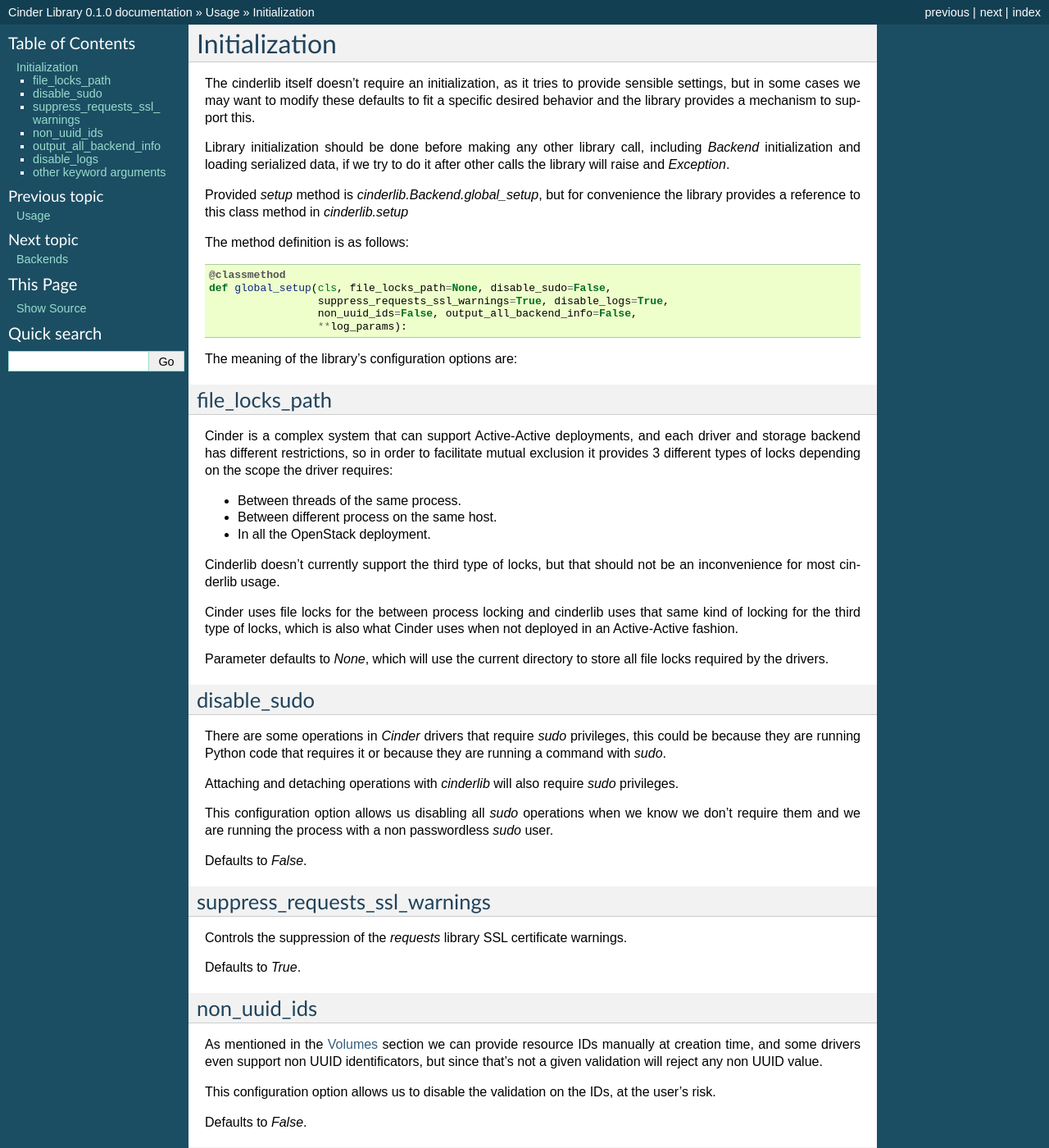
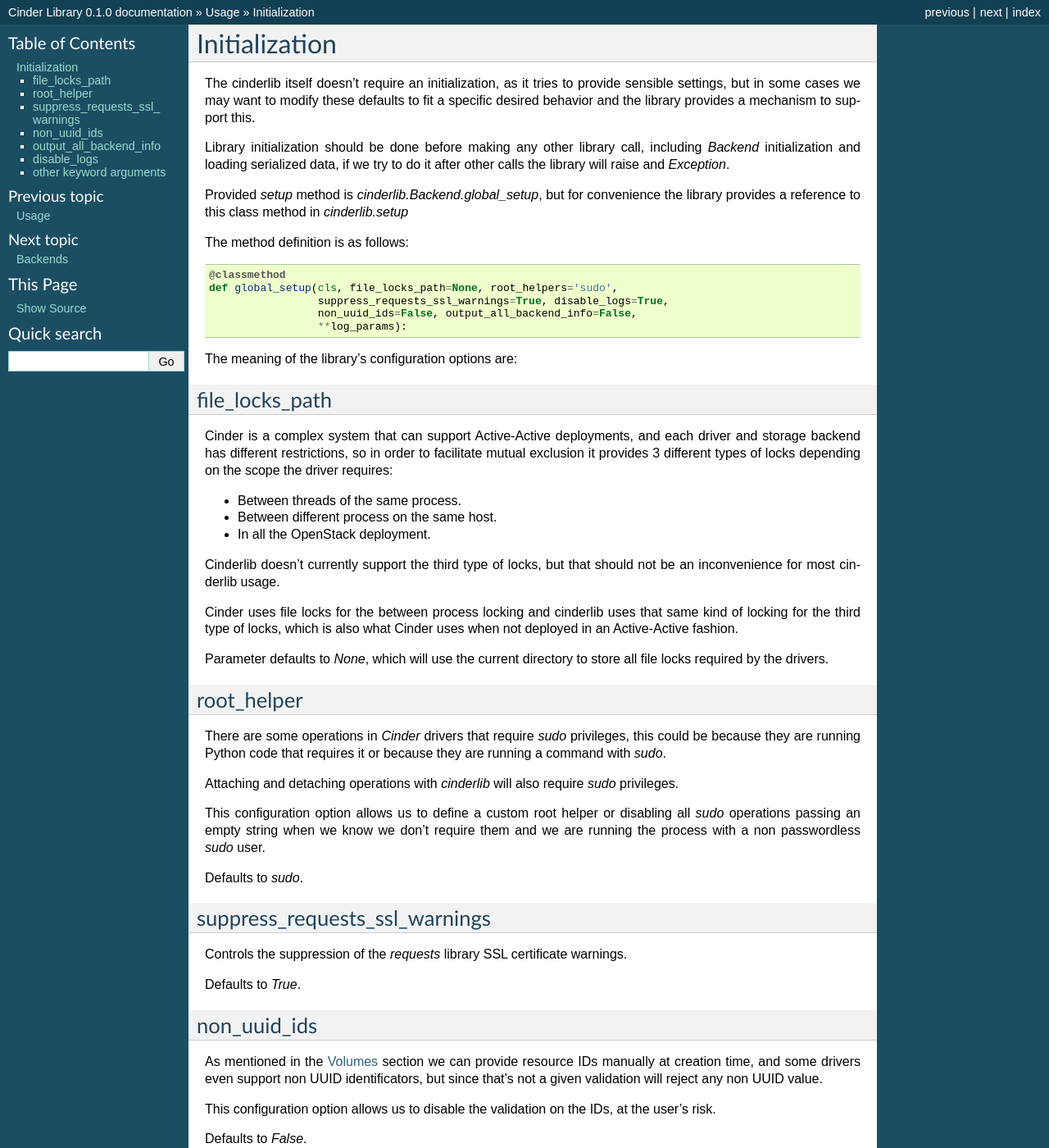
Before and after one commit to Akrog/cinderlib, a Sphinx documentation site: the page built from docs/topics/initialization.rst, in a window 1280 px wide and 1400 px high. Shown: the whole window at 82% size. Built offline with Sphinx 7.4.7, drawn with Linux system fonts in a browser that asks for light colours.

Commit message:
Fix disablig of sudo
Replace `disable_sudo` parameter in the `global_setup` method, that had
no actual code for it, with `root_helper` to support custom root helpers
as well as disabling sudo by passing an empty string.

```diff
--- a/docs/topics/initialization.rst
+++ b/docs/topics/initialization.rst
@@ -20,7 +20,7 @@ The method definition is as follows:
 .. code-block:: python
 
     @classmethod
-    def global_setup(cls, file_locks_path=None, disable_sudo=False,
+    def global_setup(cls, file_locks_path=None, root_helpers='sudo',
                      suppress_requests_ssl_warnings=True, disable_logs=True,
                      non_uuid_ids=False, output_all_backend_info=False,
                      **log_params):
@@ -50,8 +50,8 @@ uses when not deployed in an Active-Active fashion.
 Parameter defaults to `None`, which will use the current directory to store all
 file locks required by the drivers.
 
-disable_sudo
-------------
+root_helper
+-----------
 
 There are some operations in *Cinder* drivers that require `sudo` privileges,
 this could be because they are running Python code that requires it or because
@@ -60,11 +60,11 @@ they are running a command with `sudo`.
 Attaching and detaching operations with *cinderlib* will also require `sudo`
 privileges.
 
-This configuration option allows us disabling all `sudo` operations when we
-know we don't require them and we are running the process with a non
-passwordless `sudo` user.
+This configuration option allows us to define a custom root helper or disabling
+all `sudo` operations passing an empty string when we know we don't require
+them and we are running the process with a non passwordless `sudo` user.
 
-Defaults to `False`.
+Defaults to `sudo`.
 
 suppress_requests_ssl_warnings
 ------------------------------
```
Also changed, not shown: 1 other file.
